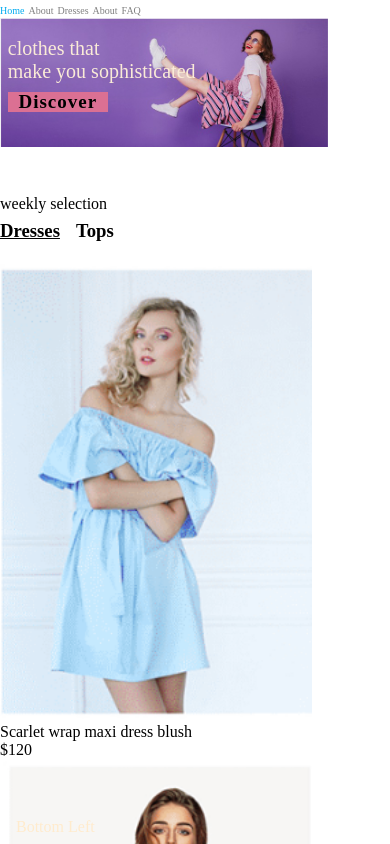
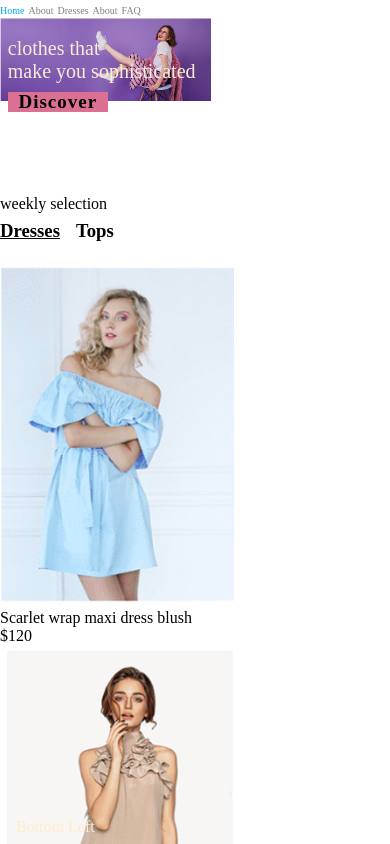
Before and after one commit to rita-khaseyi/clothes-website, a plain HTML site: page index.html in a window 390 px wide. Shown: the top 844 px of the page. Drawn offline with nearby package versions, Linux system fonts and the light colour scheme.

Commit message:
first commit

```diff
--- a/media.css
+++ b/media.css
@@ -1,5 +1,5 @@
 @media (max-width: 767px) {
-}
+
 header{
     position: fixed;
     top: 0;
@@ -36,8 +36,8 @@ header{
     }
     .firstbox{
         background-image: url(/images/Screenshot\ from\ 2023-05-02\ 18-35-02\ \(1\)_cleanup.png);
-        width: 80%;
-        height: 60%;
+        width: 50%;
+        height: 20%;
         background-repeat: no-repeat;
         background-size: contain;
     }
@@ -251,10 +251,12 @@ header{
     font-size: 10px;
  }
  .last{
-    width: 80%;
+    width: 100%;
 
 
  }
  .images img{
-    width: 80%;
+    width: 60%;
  }
+
+}
--- a/style.css
+++ b/style.css
@@ -253,7 +253,7 @@ header{
     font-size: 20px;
  }
  .last{
-    width: 60%;
+    width: 100%;
 
 
  }
```
